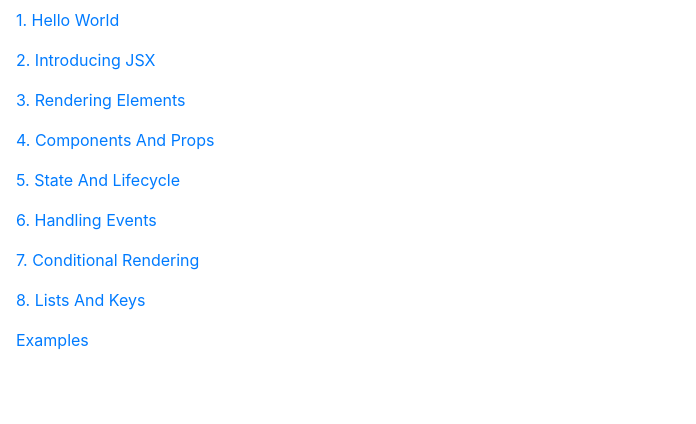
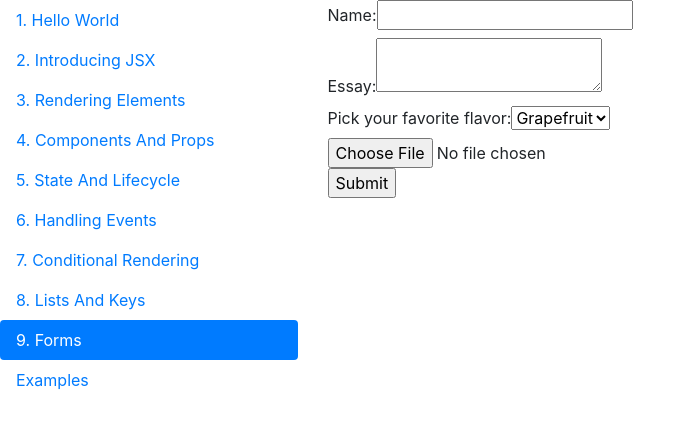
Before and after one commit to vietduy1512/react-indepth, a React (Create React App) app in the folder react-concepts/: page / in a window 1280 px wide. Shown: the top 424 px of the page, without its empty margins (0-696 px from the left). Built offline with nearby package versions, Linux system fonts and the light colour scheme.

Commit message:
Implement "Forms" section

```diff
--- /dev/null
+++ b/react-concepts/src/components/9.forms/index.js
@@ -0,0 +1,83 @@
+import React from "react";
+
+class NameForm extends React.Component {
+    constructor(props) {
+      super(props);
+      this.state = {
+        name: '',
+        essay: '',
+        flavor: ''
+      };
+
+      this.handleChange = this.handleChange.bind(this);
+      this.handleNameChange = this.handleNameChange.bind(this);
+      this.handleEssayChange = this.handleEssayChange.bind(this);
+      this.handleFlavorChange = this.handleFlavorChange.bind(this);
+      this.handleSubmit = this.handleSubmit.bind(this);
+    }
+
+    handleChange(event) {
+        this.setState({name: event.target.value.toUpperCase(), essay: event.target.value});
+      }
+
+    handleNameChange(event) {
+      this.setState({name: event.target.value.toUpperCase()});
+    }
+
+    handleEssayChange(event) {
+        this.setState({essay: event.target.value});
+    }
+
+    handleFlavorChange(event) {
+        this.setState({flavor: event.target.value});
+    }
+
+    handleSubmit(event) {
+      alert(`A form was submitted \nName:${this.state.name} - Essay:${this.state.essay} - Flavor:${this.state.flavor}`);
+      event.preventDefault();
+    }
+
+    render() {
+      return (
+        <form onSubmit={this.handleSubmit}>
+          <label>
+            Name:
+            <input type="text" value={this.state.name} onChange={this.handleChange} />
+          </label>
+          <br/>
+
+          <label>
+            Essay:
+            <textarea value={this.state.essay} onChange={this.handleEssayChange} />
+          </label>
+          <br/>
+
+          <label>
+            Pick your favorite flavor:
+            <select value={this.state.flavor} onChange={this.handleFlavorChange}>
+              <option value="grapefruit">Grapefruit</option>
+              <option value="lime">Lime</option>
+              <option value="coconut">Coconut</option>
+              <option value="mango">Mango</option>
+            </select>
+          </label>
+          <br/>
+
+          <input type="file" />
+          <br/>
+
+          <input type="submit" value="Submit" />
+        </form>
+      );
+    }
+}
+
+function Form() {
+    return (
+        <>
+            <NameForm />
+        </>
+    )
+}
+
+export default Form;
--- a/react-concepts/src/components/index.js
+++ b/react-concepts/src/components/index.js
@@ -8,6 +8,7 @@ import HandlingEvents from './6.handling-events';
 import ConditionalRendering from './7.conditional-rendering';
 import { UnableToUpdateComponents, AbleToUpdateComponents } from './examples/update-components';
 import ListsAndKeys from './8.lists-and-keys';
+import Form from './9.forms';
 
 const components = [
     {
@@ -51,6 +52,12 @@ const components = [
         content: <ListsAndKeys />
     },
     {
+        isSelected: true,
+        title: "9. Forms",
+        id: "v-pills-forms",
+        content: <Form />
+    },
+    {
         title: "Examples",
         id: "v-pills-examples",
         content: (
```
